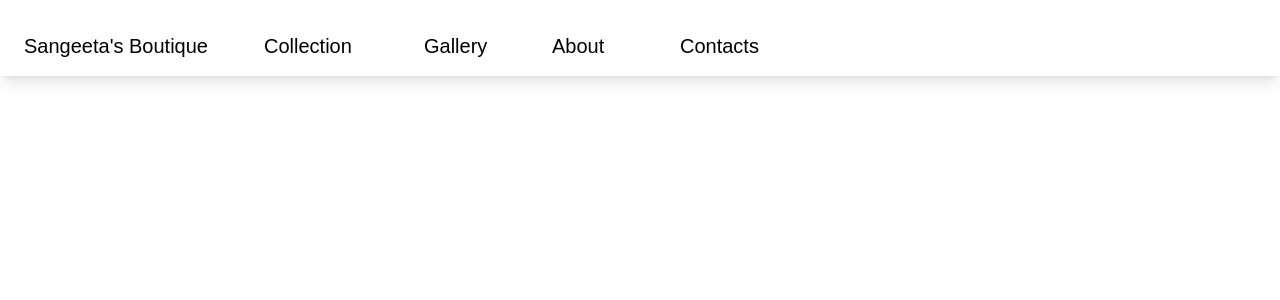
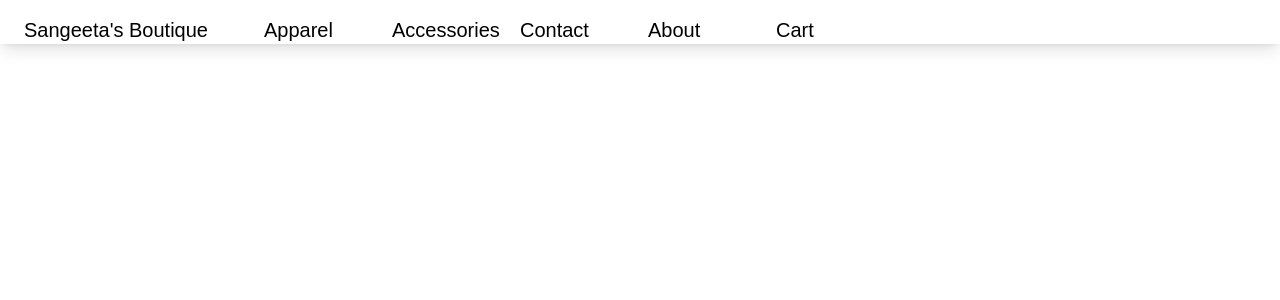
Before and after one commit to webimpactuw/sangeetas-boutique, a Next.js app: page / in a window 1280 px wide. Shown: the top 300 px of the page. Built offline with nearby package versions, Linux system fonts and the light colour scheme.

Commit message:
updated navbar w/ new siteframe

```diff
--- /dev/null
+++ b/app/accessories/page.js
@@ -0,0 +1,9 @@
+import React from 'react'
+
+export default function Gallery() {
+    return (
+        <main className="min-h-screen flex items-center justify-center">
+            <h1 className="text-4xl font-semibold">Accessories</h1>
+        </main>
+    )
+}
--- a/app/gallery/page.js
+++ b/app/cart/page.js
@@ -1,9 +1,9 @@
 import React from 'react'
 
-export default function Gallery() {
+export default function Page() {
     return (
         <main className="min-h-screen flex items-center justify-center">
-            <h1 className="text-4xl font-semibold">Gallery</h1>
+            <h1 className="text-4xl font-semibold">Cart (placeholder)</h1>
         </main>
     )
 }
--- a/app/components/NavBar.js
+++ b/app/components/NavBar.js
@@ -2,7 +2,7 @@ import Link from 'next/link'
 
 export default function NavBar() {
     return (
-        <nav className='shadow-lg flex w-full sticky top-0 bg-white z-50 py-4 pl-6'>
+        <nav className='shadow-lg flex w-full sticky top-0 bg-white z-50 p-r pl-6'>
 
             <ul className = "flex items-center mt-4">
                 <li className = 'h-full w-60'>
@@ -10,15 +10,22 @@ export default function NavBar() {
                         Sangeeta's Boutique
                     </Link>
                 </li>
-                <li className='h-full w-40'>
-                    <Link href="/collection" className="text-black text-xl hover:drop-shadow-sm hover:text-2xl transition-all duration-200 ease-in-out">
-                        Collection
+
+                <li className='h-full w-32'>
+                    <Link href="/apparel" className="text-black text-xl hover:drop-shadow-sm hover:text-2xl transition-all duration-200 ease-in-out">
+                        Apparel
                     </Link>
                 </li>
 
                 <li className='h-full w-32'>
-                    <Link href="/gallery" className="text-black text-xl hover:drop-shadow-sm hover:text-2xl transition-all duration-200 ease-in-out">
-                        Gallery
+                    <Link href="/accessories" className="text-black text-xl hover:drop-shadow-sm hover:text-2xl transition-all duration-200 ease-in-out">
+                        Accessories
+                    </Link>
+                </li>
+
+                <li className='h-full w-32'>
+                    <Link href="/contacts" className="text-black text-xl hover:drop-shadow-sm hover:text-2xl transition-all duration-200 ease-in-out">
+                        Contact
                     </Link>
                 </li>
 
@@ -28,9 +35,10 @@ export default function NavBar() {
                     </Link>
                 </li>
 
+
                 <li className='h-full w-32'>
-                    <Link href="/contacts" className="text-black text-xl hover:drop-shadow-sm hover:text-2xl transition-all duration-200 ease-in-out">
-                        Contacts
+                    <Link href="/cart" className="text-black text-xl hover:drop-shadow-sm hover:text-2xl transition-all duration-200 ease-in-out">
+                        Cart
                     </Link>
                 </li>
             </ul>
```
Also changed, not shown: app/apparel/page.js (renamed from app/collection/page.js).
